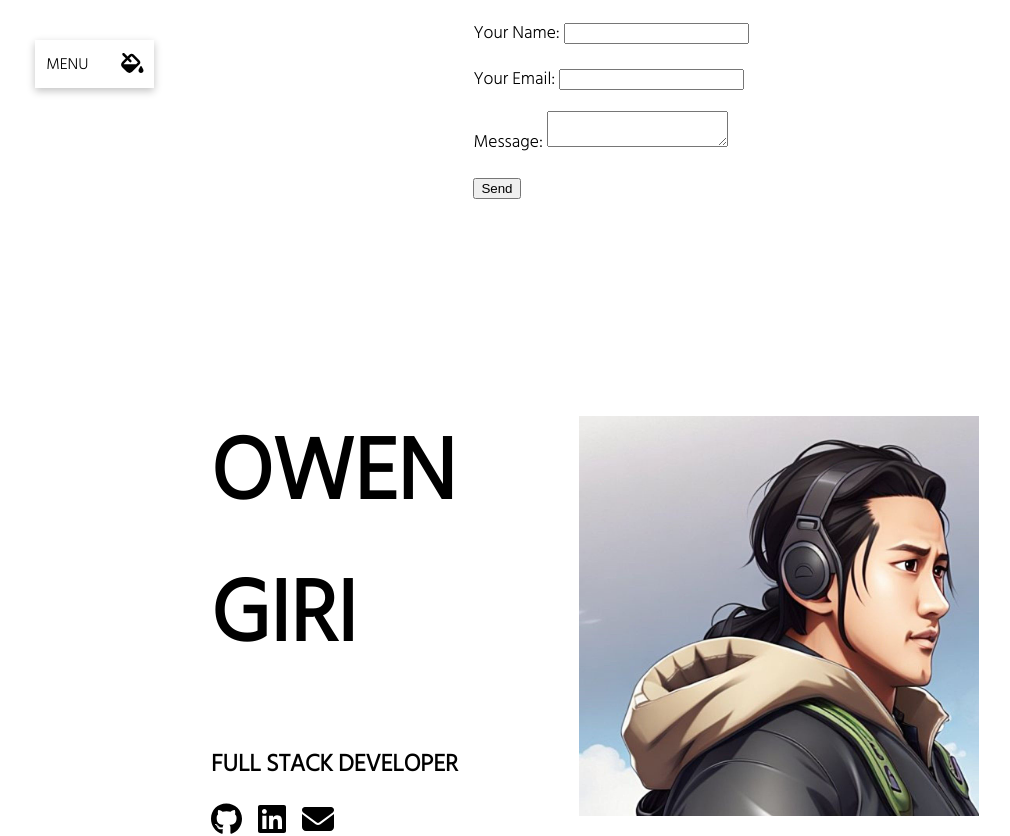
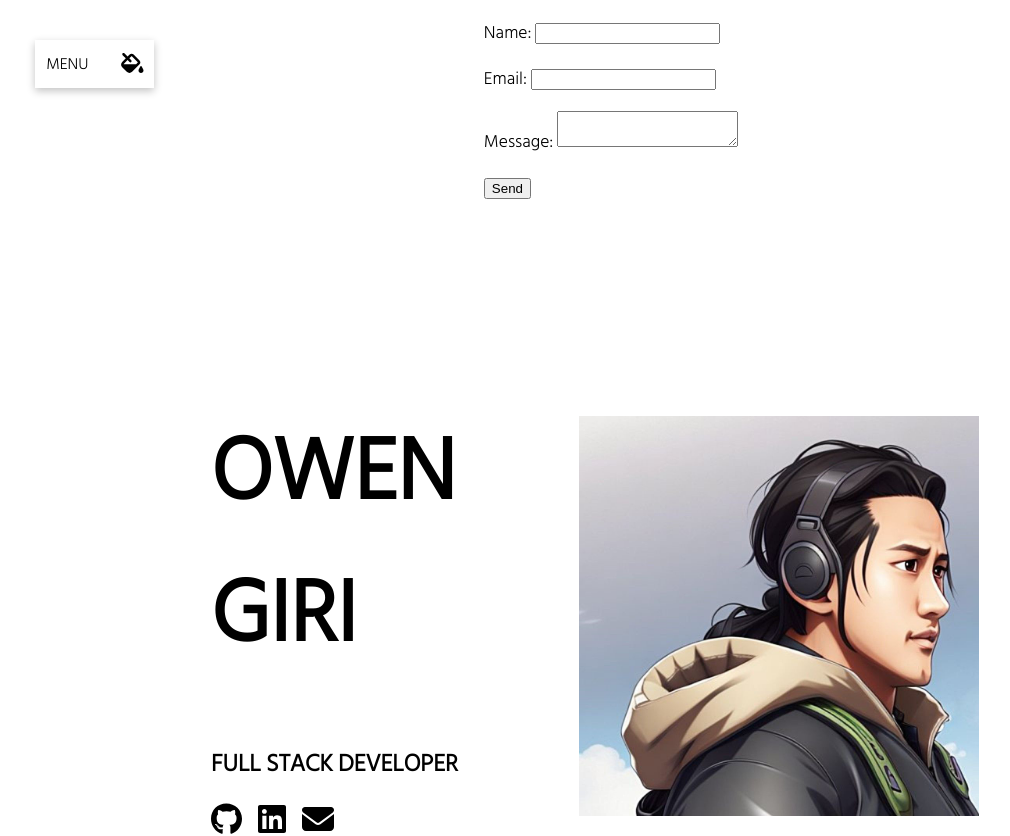
Before and after one commit to owengiri20/owen-portfolio, a React (Create React App) app: page / in a window 1280 px wide. Shown: the top 836 px of the page, without its empty margins (29-1039 px from the left). Built offline with nearby package versions, Linux system fonts and the light colour scheme.

Commit message:
get proper inputs

```diff
--- a/src/components/ContactForm.tsx
+++ b/src/components/ContactForm.tsx
@@ -1,4 +1,11 @@
+import { useState } from "react";
+
 export const ContactForm = () => {
+  const [input, setInput] = useState({
+    name: "",
+    email: "",
+    message: "",
+  });
   function encode(data: any) {
     return Object.keys(data)
       .map(
@@ -8,12 +15,15 @@ export const ContactForm = () => {
   }
 
   const handleSubmit = (event: any) => {
+    console.log(input);
+
     event.preventDefault();
     fetch("/", {
       method: "POST",
       headers: { "Content-Type": "application/x-www-form-urlencoded" },
       body: encode({
         "form-name": event.target.getAttribute("name"),
+        ...input,
       }),
     }).catch((error) => alert(error));
   };
@@ -24,17 +34,36 @@ export const ContactForm = () => {
         <input type="hidden" name="form-name" value="contact" />
         <p>
           <label>
-            Your Name: <input type="text" name="name" />
+            Name:{" "}
+            <input
+              onChange={(e) => {
+                setInput((p) => ({ ...p, name: e.target.value }));
+              }}
+              type="text"
+              name="name"
+            />
           </label>
         </p>
         <p>
           <label>
-            Your Email: <input type="email" name="email" />
+            Email:{" "}
+            <input
+              onChange={(e) => {
+                setInput((p) => ({ ...p, email: e.target.value }));
+              }}
+              name="email"
+            />
           </label>
         </p>
         <p>
           <label>
-            Message: <textarea name="message"></textarea>
+            Message:{" "}
+            <textarea
+              onChange={(e) => {
+                setInput((p) => ({ ...p, message: e.target.value }));
+              }}
+              name="message"
+            ></textarea>
           </label>
         </p>
         <p>
```
